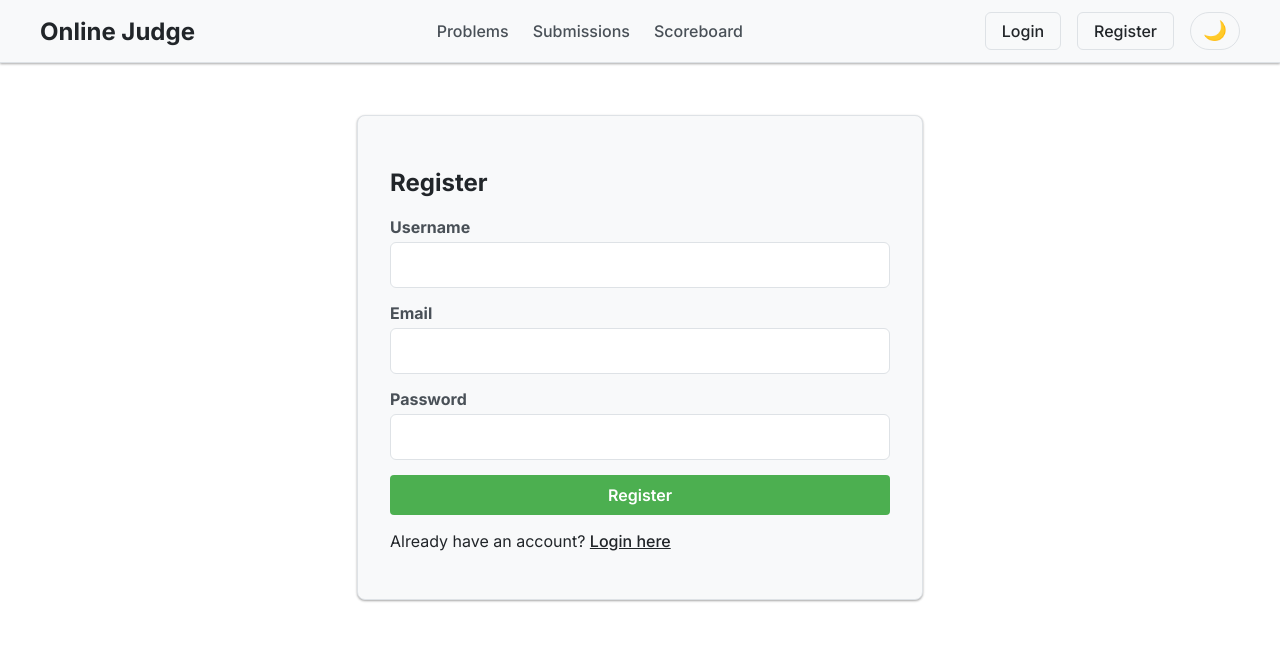
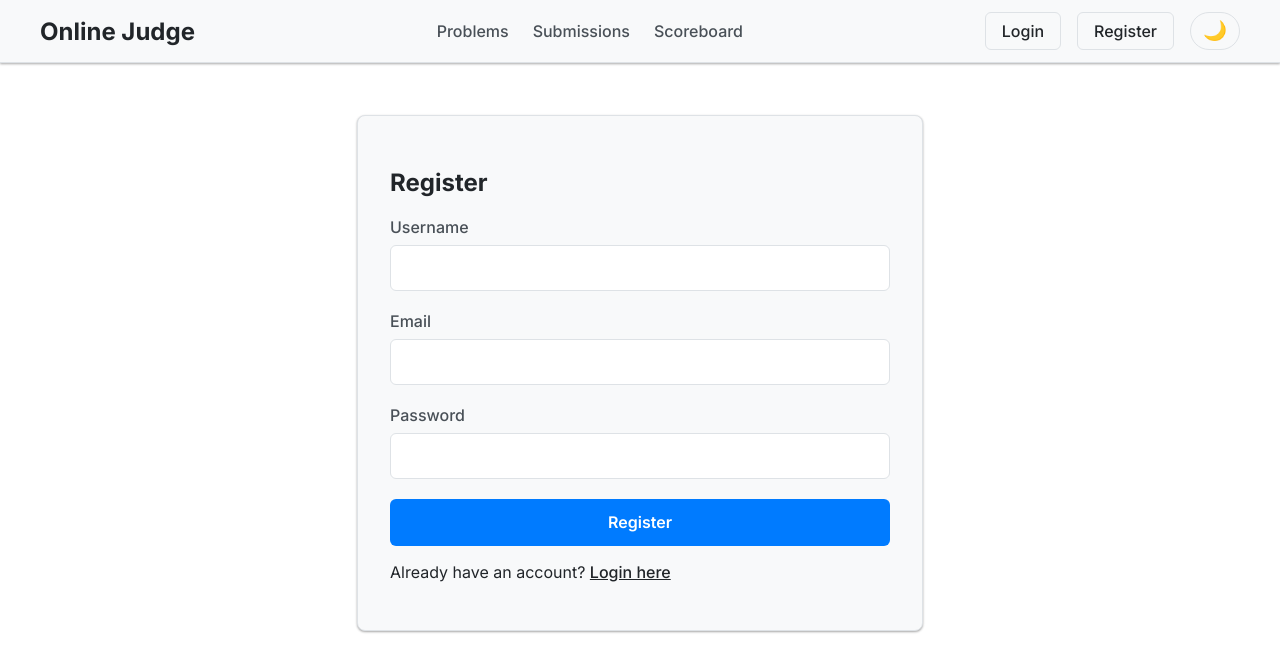
Before and after one commit to Nonbangkok/OJ, a React (Create React App) app in the folder frontend/: page /register in a window 1280 px wide. Shown: the top 672 px of the page. Built offline with nearby package versions, Linux system fonts and the light colour scheme; no server answers.

Commit message:
Update CodeSubmissionForm.css

```diff
--- a/frontend/src/components/CodeSubmissionForm.css
+++ b/frontend/src/components/CodeSubmissionForm.css
@@ -1,62 +1,18 @@
-.form-container {
-  width: 80%;
-  margin: 20px auto;
-  padding: 20px;
-  border: 1px solid #ccc;
-  border-radius: 8px;
-  background-color: #f9f9f9;
-}
-
-.form-group {
-  margin-bottom: 15px;
-}
-
-.form-group label {
-  display: block;
-  margin-bottom: 5px;
-  font-weight: bold;
-}
-
-.form-group select,
-.form-group textarea {
-  width: 100%;
-  padding: 8px;
-  border: 1px solid #ccc;
-  border-radius: 4px;
-  box-sizing: border-box; /* Important for padding and width */
-}
-
-.form-group textarea {
-  resize: vertical;
-  font-family: monospace;
-}
-
-button {
-  background-color: #4CAF50;
-  color: white;
-  padding: 10px 15px;
-  border: none;
-  border-radius: 4px;
-  cursor: pointer;
-  font-size: 16px;
-}
-
-button:hover {
-  background-color: #45a049;
-}
-
 .output-container {
   margin-top: 20px;
   padding: 15px;
-  border: 1px solid #ddd;
+  border: 1px solid var(--border-color);
   border-radius: 4px;
-  background-color: #282c34;
-  color: #fff;
-  font-family: monospace;
+  background-color: #282c34; /* Keep dark background for output */
+  color: #abb2bf; /* Light grey text */
+  font-family: 'SFMono-Regular', Consolas, 'Liberation Mono', Menlo, Courier, monospace;
 }
 
 .output-container h3 {
   margin-top: 0;
+  border-bottom: 1px solid var(--border-color);
+  padding-bottom: 10px;
+  color: var(--text-color-primary);
 }
 
 .output-container pre {
@@ -79,8 +35,6 @@ button:hover {
   background-color: #282c34; /* Dark background */
   color: #abb2bf; /* Light grey text */
   border: 1px solid #3a3f4b; /* Slightly lighter border */
-  border-radius: 4px;
-  padding: 10px;
   line-height: 1.5;
   white-space: pre; /* Keep whitespace */
   overflow-wrap: normal;
```
